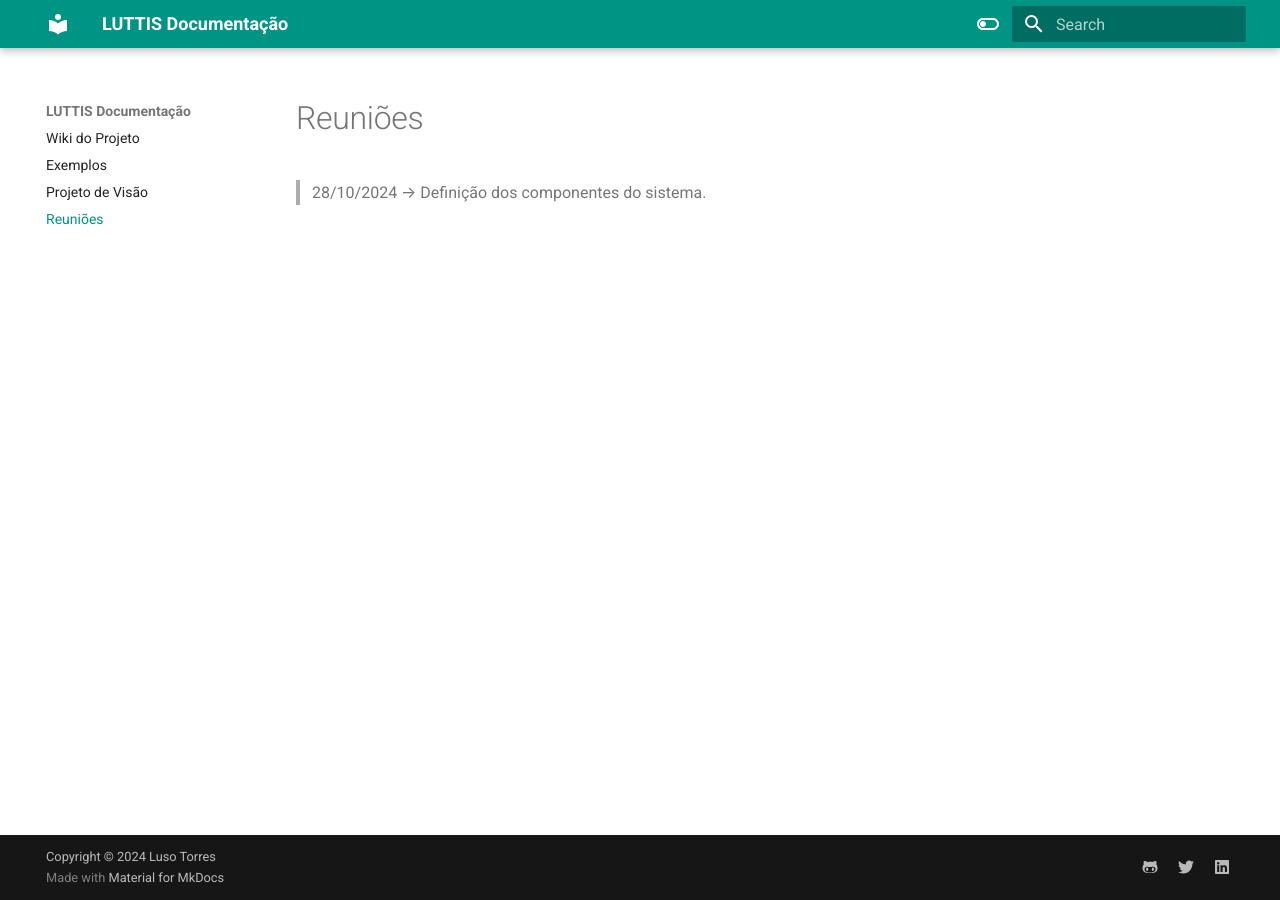
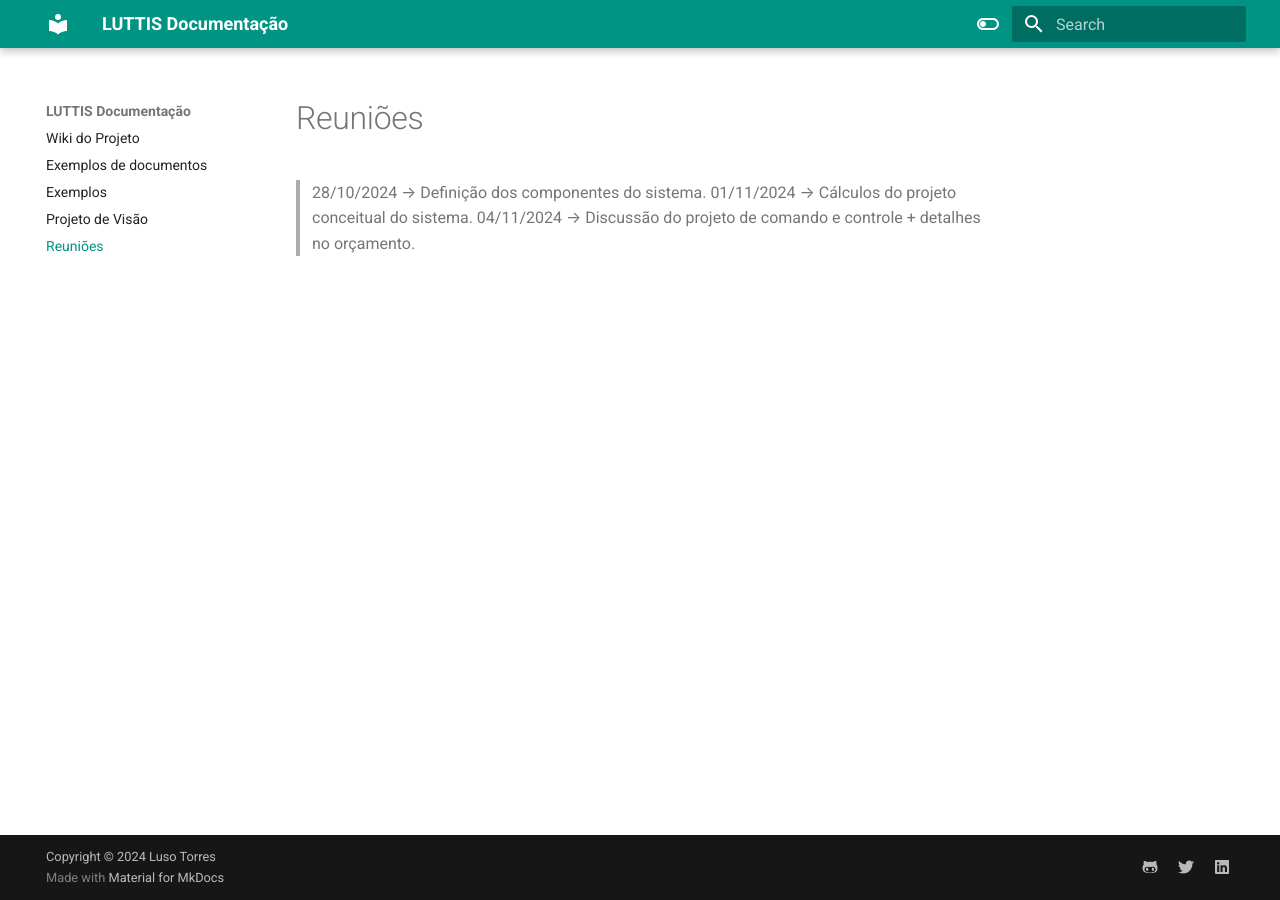
Before and after one commit to luso-torres/luso-torres.github.io, an MkDocs documentation site: the page built from docs/reunioes.md, in a window 1280 px wide. Built offline with MkDocs 1.6.1 and Material for MkDocs 9.7.7, drawn with Linux system fonts in a browser that asks for light colours.

Commit message:
$Nova página Exemplos de documentos

```diff
--- a/docs/reunioes.md
+++ b/docs/reunioes.md
@@ -1,3 +1,5 @@
 # Reuniões
 
 >28/10/2024 &#8594; Definição dos componentes do sistema.
+>01/11/2024 &#8594; Cálculos do projeto conceitual do sistema.
+>04/11/2024 &#8594; Discussão do projeto de comando e controle + detalhes no orçamento.
```
Also changed, not shown: docs/Exemplos de documentos.md (added).
